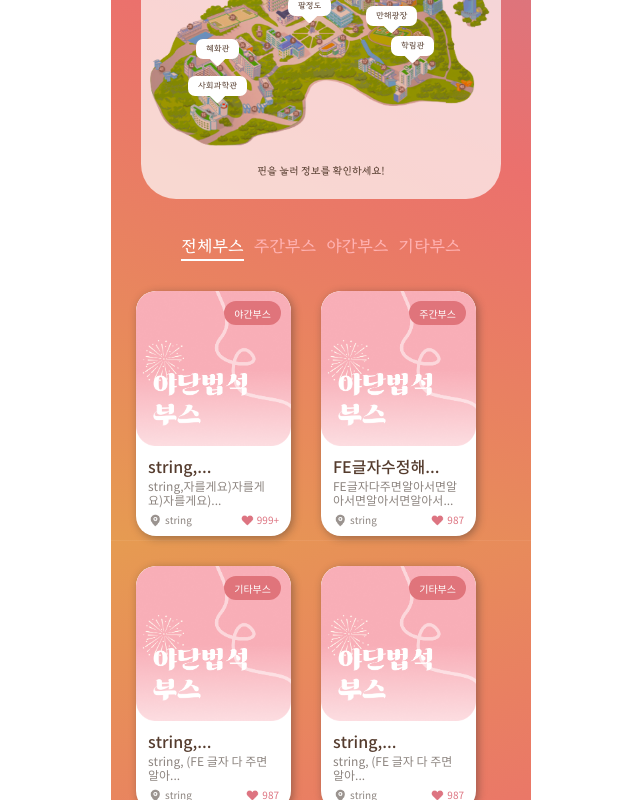
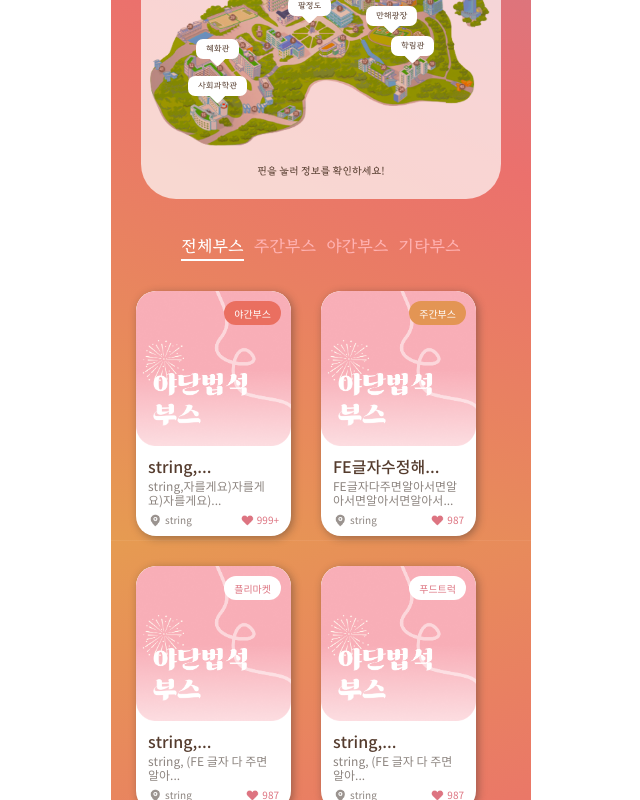
Before and after one commit to ZZZINU/2023_fall_festival_front, a React (Vite) app: page /booths in a window 1280 px wide. Shown: the part 368-1168 px from the top of the page, without its empty margins (319-959 px from the left). Built offline with nearby package versions, Linux system fonts and the light colour scheme; no server answers.

Commit message:
:lipstick: Style: 부스 페이지 - 카드 부스 종류 태그 색 변경

```diff
--- a/src/components/common/booth/boothCard/BoothCard.jsx
+++ b/src/components/common/booth/boothCard/BoothCard.jsx
@@ -21,7 +21,24 @@ function BoothCard({ data }) {
           <Link to={`/booths/${booth.id}`} key={booth.id}>
             <S.BoothCardWrapper key={index}>
               <S.BoothCardImage src={BoothDefaultImg} alt="부스 이미지" />
-              <S.BoothCardRibbon>{booth.type}</S.BoothCardRibbon>
+              <S.BoothCardRibbon
+                color={
+                  booth.type === "주간부스"
+                    ? "#E39554"
+                    : booth.type === "야간부스"
+                    ? "#EA6F60"
+                    : "#FFFFFF"
+                }
+                fontcolor={
+                  booth.type === "주간부스"
+                    ? "#FFFFFF"
+                    : booth.type === "야간부스"
+                    ? "#FFFFFF"
+                    : "#DD7481"
+                }
+              >
+                {booth.type}
+              </S.BoothCardRibbon>
               <S.BoothCardDetailWrapper>
                 <S.BoothCardDetailTitle>
                   {String(booth.name).length < 8
--- a/src/components/common/booth/boothCard/style.jsx
+++ b/src/components/common/booth/boothCard/style.jsx
@@ -109,8 +109,8 @@ export const BoothCardRibbon = styled.div`
   align-items: center;
   flex-shrink: 0;
   border-radius: 20px;
-  background: #e0747b;
-  color: #fff;
+  background: ${props => props.color};
+  color: ${props => props.fontcolor};
   text-align: right;
   font-family: NotoSansRegular;
   font-size: 10px;
--- a/src/pages/booth/Booth.jsx
+++ b/src/pages/booth/Booth.jsx
@@ -67,7 +67,7 @@ function Booth() {
         id: 3,
         name: "string, (FE 글자수 정해주면 좋을듯)",
         description: "string, (FE 글자 다 주면 알아서 자를게요)",
-        type: "기타부스",
+        type: "플리마켓",
         location: "string",
         is_liked: true, //쿠키 사용!
         like_cnt: 987,
@@ -77,7 +77,7 @@ function Booth() {
         id: 4,
         name: "string, (FE 글자수 정해주면 좋을듯)",
         description: "string, (FE 글자 다 주면 알아서 자를게요)",
-        type: "기타부스",
+        type: "푸드트럭",
         location: "string",
         is_liked: true, //쿠키 사용!
         like_cnt: 987,
```
